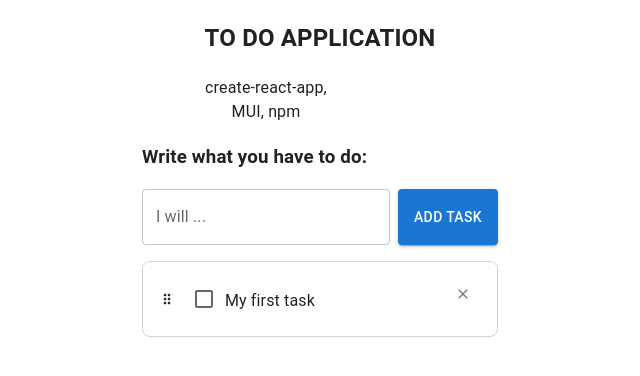
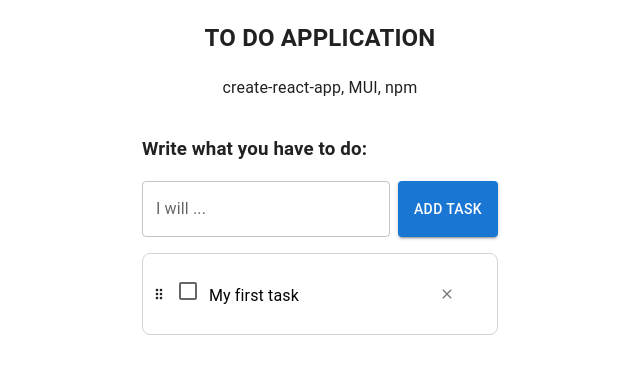
Before and after one commit to bakhtyiar/To-do-list, a React (Create React App) app: page / in a window 1280 px wide. Shown: the top 376 px of the page, without its empty margins (320-960 px from the left). Built offline with nearby package versions, Linux system fonts and the light colour scheme.

Commit message:
Now tasks drags by drag icon, some css syntax fix.

```diff
--- a/src/ToDoBody/ToDoList/ToDoList.jsx
+++ b/src/ToDoBody/ToDoList/ToDoList.jsx
@@ -5,8 +5,8 @@
 export default function ToDoList(props) {
 	const styles = {
 		"ul": {
-			"list-style-type": "none",
-			"padding-left": "0px",
+			"listStyleType": "none",
+			"paddingLeft": "0px",
 		}
 
 	}
--- a/src/ToDoBody/ToDoList/ToDoListItem/ToDoListItem.css
+++ b/src/ToDoBody/ToDoList/ToDoListItem/ToDoListItem.css
@@ -1,9 +1,9 @@
-li {
+.task-item__li {
 	min-width: 300px;
 	max-width: 720px;
 	width: 100%;
 	display: flex;
-	padding: 16px 16px 16px 8px;
+	padding: 16px 16px 16px 0;
 	margin-top: 16px;
 	border: 1px solid lightgray;
 	border-radius: 8px;
@@ -11,21 +11,18 @@
 	align-items: flex-start;
 }
 
-p {
+.task-item__p {
 	margin: 4px 0 0 0;
-	width: calc(100% - 108px);
+	width: calc(100% - 124px);
 	word-wrap: break-word;
 	align-self: center;
-}
-
-.task-item p {
 	color: black;
+	flex-shrink: 1;
 }
 
 .task-item__drag-icon {
-	margin: 5px 0 0 0;
-	width: 32px;
-	height: 32px;
+	padding-left: 8px;
+	height: 48px;
 	display: flex;
 	align-items: center;
 	justify-content: center;
@@ -36,5 +33,7 @@
 }
 
 .task-item__close-button {
-	margin: 5px 0 0 0;
+	height: 48px;
+	width: 48px;
+	justify-self: right;
 }
--- a/src/ToDoBody/ToDoList/ToDoListItem/ToDoListItem.jsx
+++ b/src/ToDoBody/ToDoList/ToDoListItem/ToDoListItem.jsx
@@ -27,11 +27,14 @@
 		<li
 			index={props.index}
 			style={styles["li"]}
+			className="task-item__li"
 			ref={props.providedOut.innerRef}
 			{...props.providedOut.draggableProps}
-			{...props.providedOut.dragHandleProps}
 		>
-			<div className="task-item__drag-icon">
+			<div
+				className="task-item__drag-icon"
+				{...props.providedOut.dragHandleProps}
+			>
 				<DragIndicatorIcon sx={{"fontSize": "medium"}}/>
 			</div>
 			<Checkbox
@@ -41,7 +44,7 @@
 				style={styles["checkbox"]}
 				className="task-item__checkbox"
 			/>
-			<p style={styles["p"]}>
+			<p style={styles["p"]} className="task-item__p">
 				{props.body}
 			</p>
 			<IconButton
```
